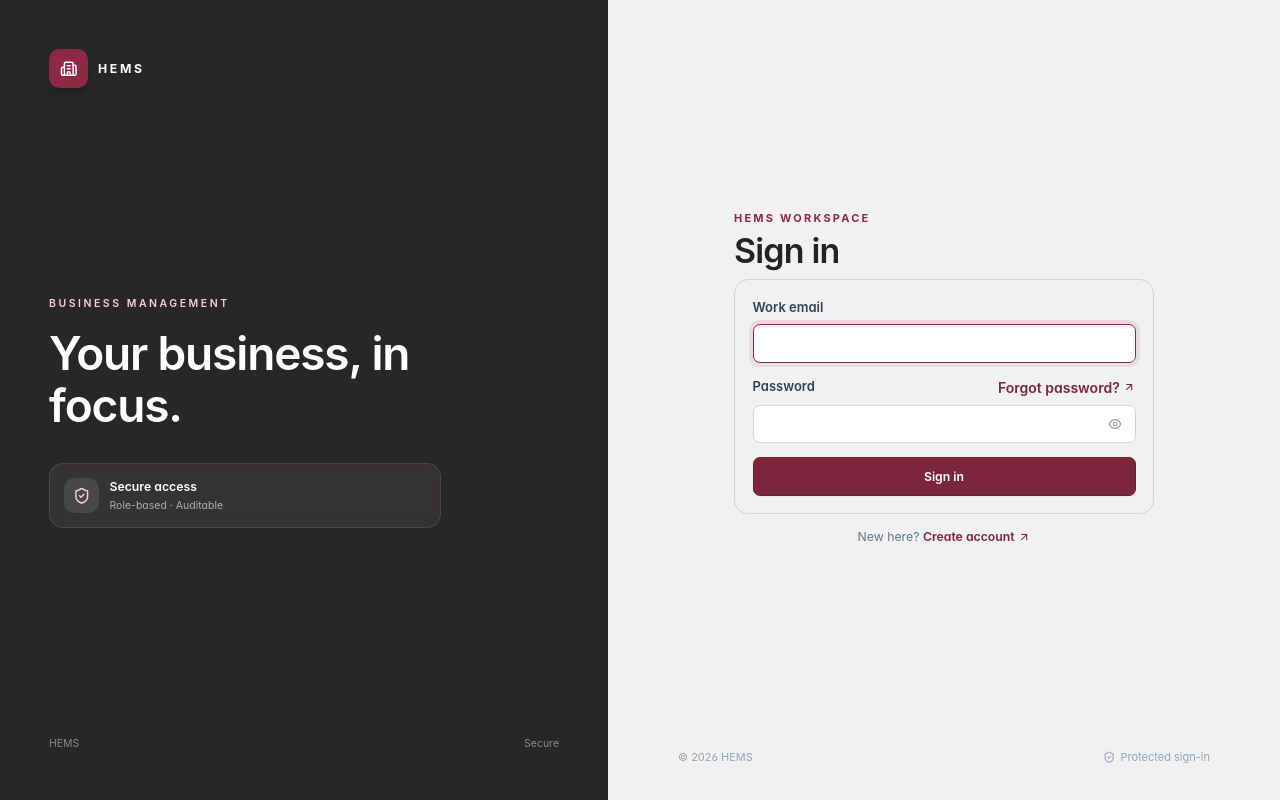
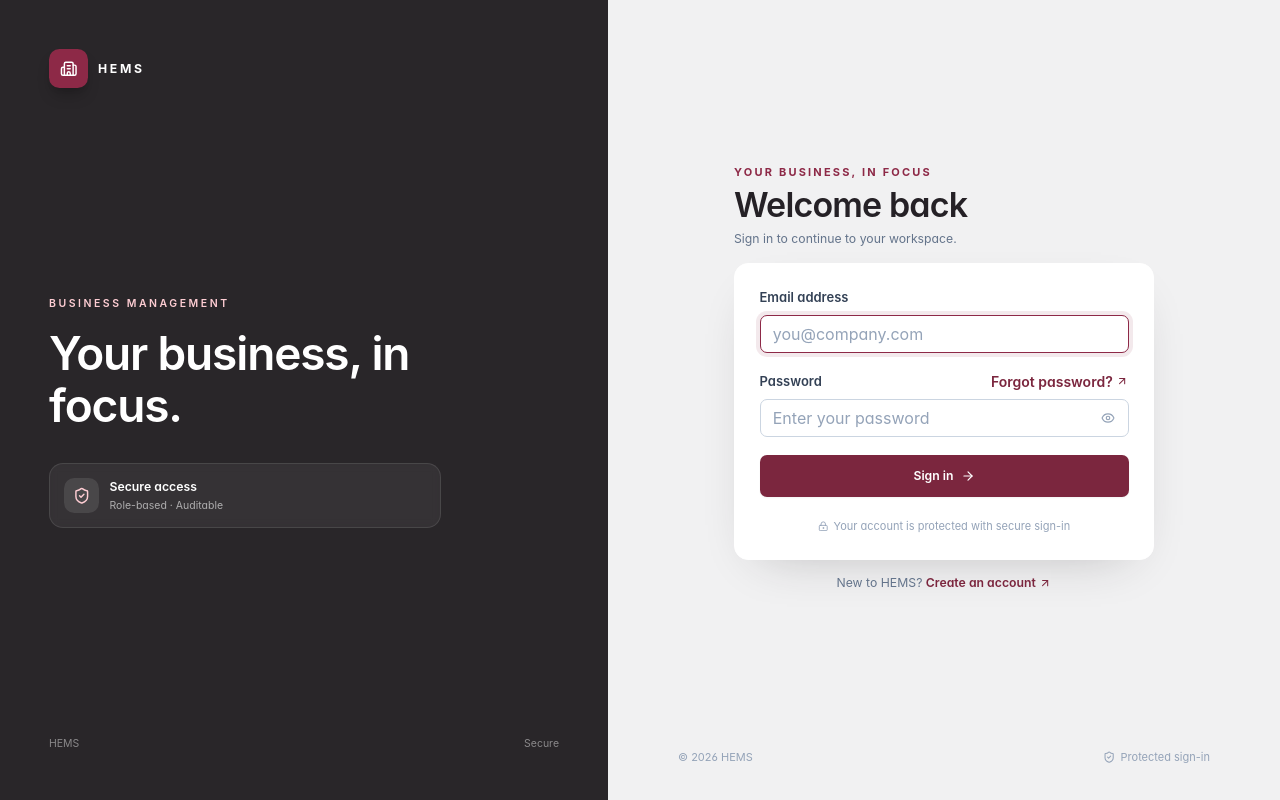
Before and after one commit to Sozi-source/hems, a Next.js app: page /login in a window 1280 px wide. Built offline with nearby package versions, Linux system fonts and the light colour scheme; no server answers; the database is empty.

Commit message:
chore: update project

```diff
--- a/src/app/(auth)/login/page.tsx
+++ b/src/app/(auth)/login/page.tsx
@@ -2,7 +2,8 @@
 
 import { useEffect, useState, type FormEvent } from 'react';
 import { useRouter } from 'next/navigation';
-import { AuthError, AuthInput, AuthSubmit } from '@/components/auth/auth-form';
+import { ArrowRight, LockKeyhole } from 'lucide-react';
+import { AuthError, AuthInput } from '@/components/auth/auth-form';
 import { AuthLink, AuthShell } from '@/components/auth/auth-shell';
 import { createClient } from '@/lib/supabase/client';
 
@@ -33,15 +34,18 @@ export default function LoginPage() {
     } catch (err) { setError(err instanceof Error ? err.message : 'Could not sign in.'); setLoading(false); }
   }
 
-  return <AuthShell eyebrow="HEMS WORKSPACE" title="Sign in" description="" compact footer={<>New here? <AuthLink href="/signup">Create account</AuthLink></>}>
-    <form onSubmit={handleSubmit} className="space-y-4 rounded-2xl border border-[#d9d2d5] p-4 sm:p-5">
+  return <AuthShell eyebrow="YOUR BUSINESS, IN FOCUS" title="Welcome back" description="Sign in to continue to your workspace." compact footer={<>New to HEMS? <AuthLink href="/signup">Create an account</AuthLink></>}>
+    <form onSubmit={handleSubmit} className="space-y-5 rounded-2xl border border-white bg-white p-5 shadow-[0_18px_50px_-28px_rgba(41,38,41,0.32)] sm:p-7">
       {error && <AuthError>{error}</AuthError>}
-      <AuthInput id="email" label="Work email" type="email" autoComplete="email" value={email} onChange={e => setEmail(e.target.value)} required autoFocus />
-      <div className="space-y-1.5">
+      <AuthInput id="email" label="Email address" type="email" autoComplete="email" placeholder="you@company.com" value={email} onChange={e => setEmail(e.target.value)} required autoFocus />
+      <div className="space-y-2">
         <div className="flex items-center justify-between gap-2"><label htmlFor="password" className="text-[13px] font-semibold text-slate-700">Password</label><AuthLink href="/forgot-password">Forgot password?</AuthLink></div>
-        <AuthInput id="password" label="" type="password" autoComplete="current-password" value={password} onChange={e => setPassword(e.target.value)} required />
+        <AuthInput id="password" label="" type="password" autoComplete="current-password" placeholder="Enter your password" value={password} onChange={e => setPassword(e.target.value)} required />
       </div>
-      <AuthSubmit loading={loading}>Sign in</AuthSubmit>
+      <button type="submit" disabled={loading} className="inline-flex h-12 w-full items-center justify-center gap-2 rounded-lg bg-[#7b263e] px-5 text-sm font-semibold text-white shadow-sm transition hover:bg-[#692035] focus:outline-none focus:ring-4 focus:ring-[#8d2947]/20 disabled:cursor-wait disabled:opacity-65">
+        {loading ? <span className="h-4 w-4 animate-spin rounded-full border-2 border-white/40 border-t-white" /> : <>Sign in <ArrowRight className="h-4 w-4" /></>}
+      </button>
+      <p className="flex items-center justify-center gap-1.5 pt-1 text-[11px] text-slate-400"><LockKeyhole className="h-3 w-3" />Your account is protected with secure sign-in</p>
     </form>
   </AuthShell>;
 }
```
